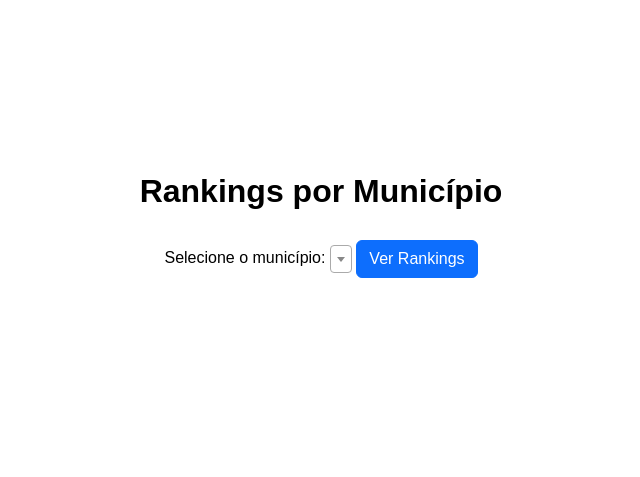
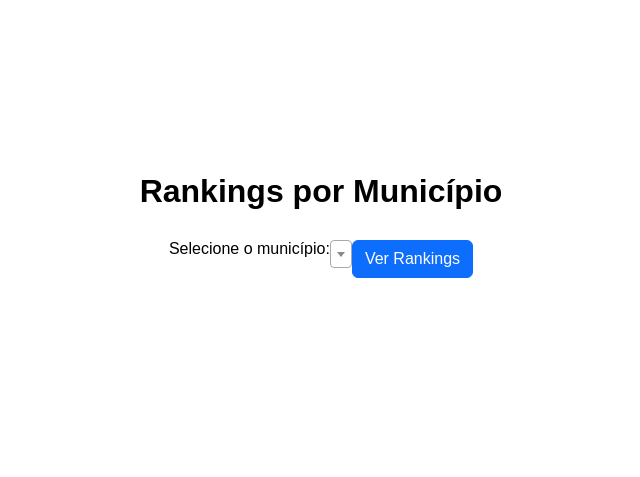
Before and after one commit to leodaslb/API, a Flask app: template api-main/API - 1 Semestre/src/templates/rankings.html in a window 1280 px wide. Shown: the part 220-697 px from the top of the page, without its empty margins (319-959 px from the left). Run offline with Flask 3, Linux system fonts and the light colour scheme; the template is opened without the code that fills it, so the values that code supplies are empty; some libraries are stand-ins or nearby versions.

Commit message:
Update rankings.html
centralizar

```diff
--- a/api-main/API - 1 Semestre/src/templates/rankings.html
+++ b/api-main/API - 1 Semestre/src/templates/rankings.html
@@ -21,6 +21,8 @@
         }
         form {
             margin: 30px 0px;
+            display:flex;
+            justify-content:center
         }
         .btn {
             display: inline-block;
```
